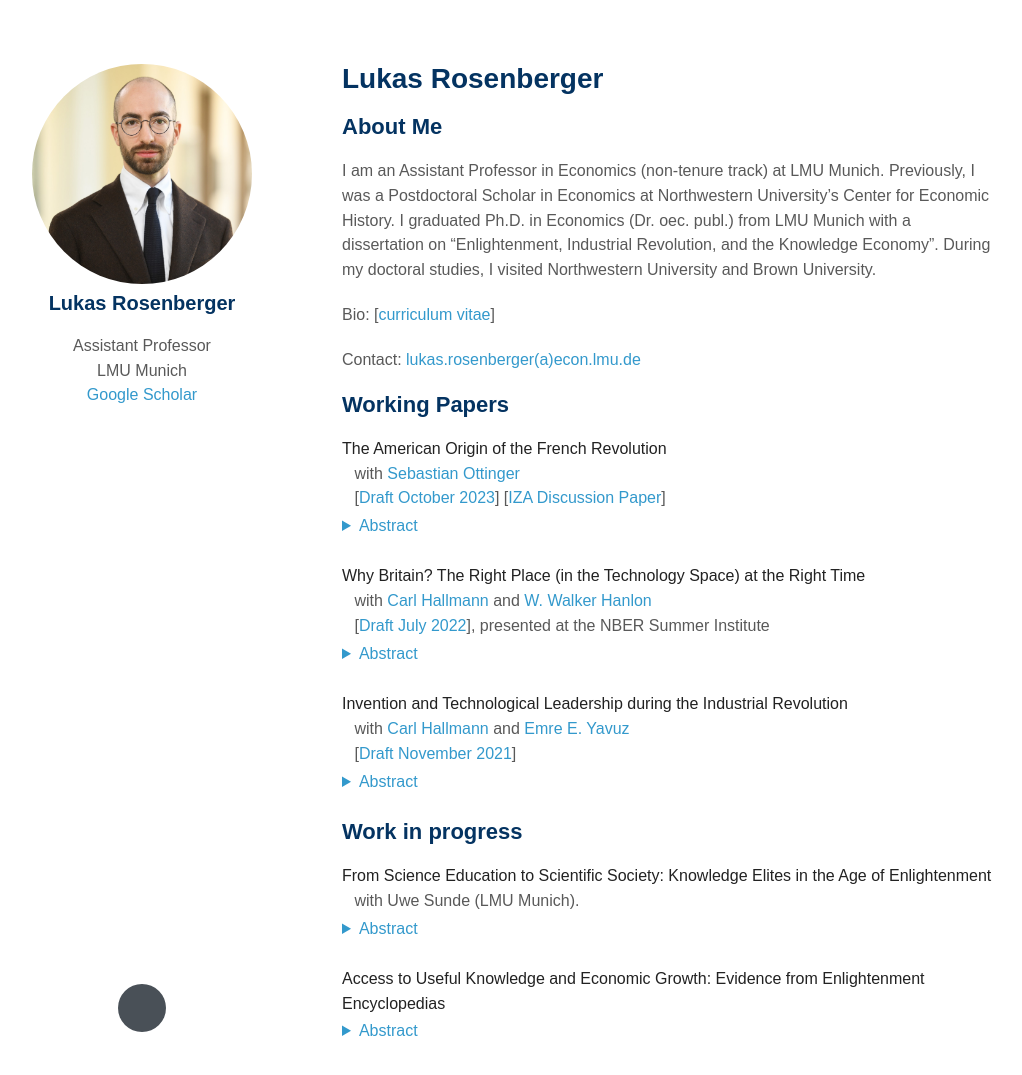
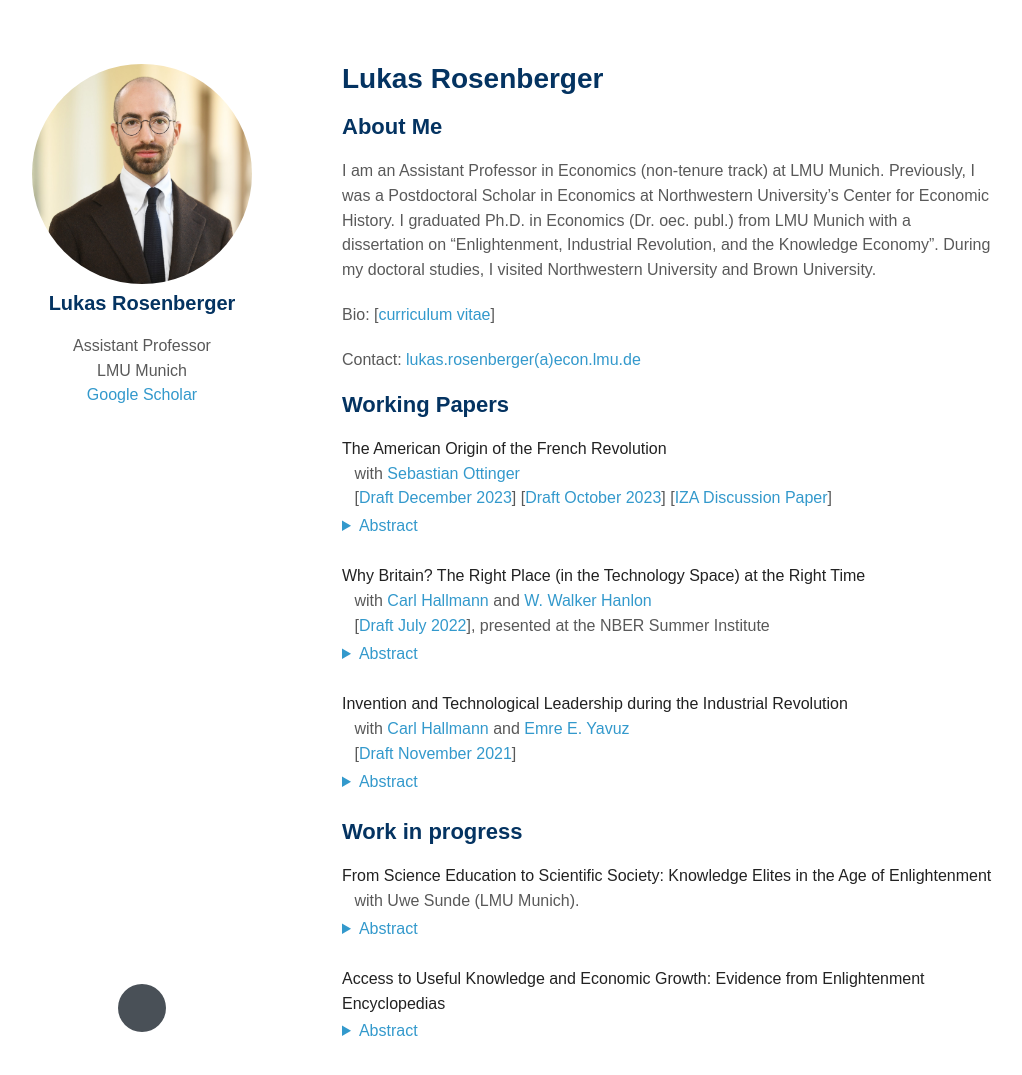
Before and after one commit to lukasrosenberger/lukasrosenberger.github.io, a Jekyll site: the page built from index.md, in a window 1280 px wide and 1144 px high. Shown: the top 1075 px of the window, without its empty margins (128-1150 px from the left). Built offline with Jekyll 4.4.1, drawn with Linux system fonts in a browser that asks for light colours; nearby versions of some CDN libraries; some web fonts are replaced; a style sheet for code colours, icons or effects is not loaded.

Commit message:
Dec 2023 version of French Revolution

```diff
--- a/index.md
+++ b/index.md
@@ -36,7 +36,8 @@ Contact: [lukas.rosenberger(a)econ.lmu.de](mailto:lukas.rosenberger@econ.lmu.de)
 **The American Origin of the French Revolution**
   &ensp; with [Sebastian Ottinger](https://sites.google.com/view/sebastian-ottinger)
   <br>
-  &ensp; [[Draft October 2023](https://lukasrosenberger.github.io/download/American_Origins_of_the_French_Revolution.pdf)]
+  &ensp; [[Draft December 2023](https://lukasrosenberger.github.io/download/American_Origins_of_the_French_Revolution_Dec_2023.pdf)]
+    [[Draft October 2023](https://lukasrosenberger.github.io/download/American_Origins_of_the_French_Revolution_Oct_2023.pdf)]
     [[IZA Discussion Paper](https://docs.iza.org/dp15974.pdf)]
   <details>
   <summary>Abstract</summary>
```
Also changed, not shown: 3 other files.
